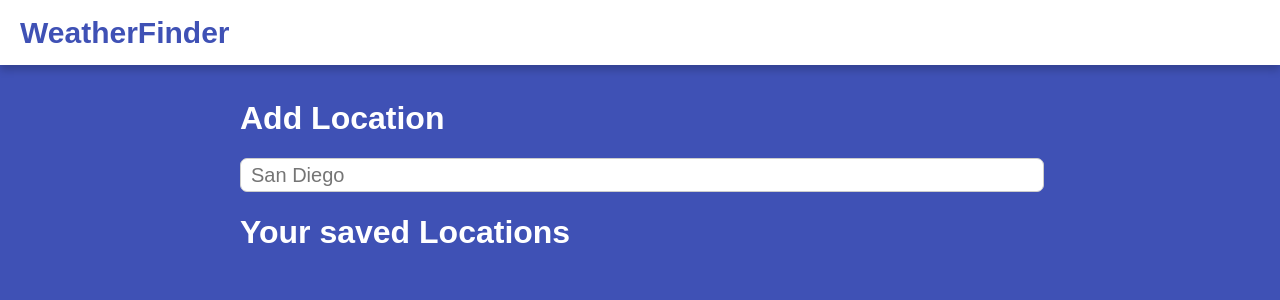
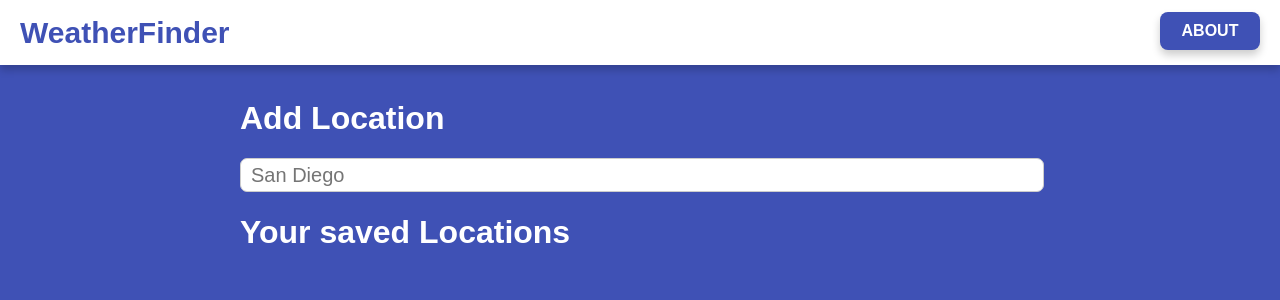
Before and after one commit to Kameron2442/weatherFinder-Angular, an Angular app: page / in a window 1280 px wide. Shown: the top 300 px of the page. Built offline with nearby package versions, Linux system fonts and the light colour scheme; no server answers.

Commit message:
Added an error component (for 404s) and an about component for the about page. Also added an about button for the about page on the nav. Did all the nessicary routing.

```diff
--- /dev/null
+++ b/src/app/about/about.component.css
@@ -0,0 +1,11 @@
+.about-text{
+    color: white;
+    font-size: 20px;
+    line-height: 28px;
+}
+
+.center-gif{
+    width: 300px;
+    margin-left: auto;
+    margin-right: auto;
+}
--- /dev/null
+++ b/src/app/about/about.component.html
@@ -0,0 +1,12 @@
+<h1>About this app</h1>
+<p class = 'about-text'>
+
+    This is an angular app created by me, Kameron Bourgeois, to try and cover all the important concepts of Angular.
+    It uses two APIs to function. Geonames.org is being used for translating location names into coordnates and
+    open openweathermap.org is used for determining the weather.
+
+</p>
+
+<div class = 'center-gif'>
+<iframe src="https://giphy.com/embed/yYSSBtDgbbRzq" width="300" height="360" frameBorder="0" class="giphy-embed" allowFullScreen></iframe>
+</div>
--- /dev/null
+++ b/src/app/about/about.component.ts
@@ -0,0 +1,15 @@
+import { Component, OnInit } from '@angular/core';
+
+@Component({
+  selector: 'app-about',
+  templateUrl: './about.component.html',
+  styleUrls: ['./about.component.css']
+})
+export class AboutComponent implements OnInit {
+
+  constructor() { }
+
+  ngOnInit(): void {
+  }
+
+}
--- a/src/app/app-routing.module.ts
+++ b/src/app/app-routing.module.ts
@@ -1,8 +1,17 @@
 import { NgModule } from '@angular/core';
 import { Routes, RouterModule } from '@angular/router';
+import { MylocsComponent } from '../app/mylocs/mylocs.component';
+import { AboutComponent } from '../app/about/about.component';
+import { ErrorComponent } from '../app/error/error.component';
 
 
-const routes: Routes = [];
+
+const routes: Routes = [
+  { path: '', component: MylocsComponent },
+  { path: 'about', component: AboutComponent },
+  { path: '**', component: ErrorComponent },
+
+];
 
 @NgModule({
   imports: [RouterModule.forRoot(routes)],
--- a/src/app/app.component.css
+++ b/src/app/app.component.css
@@ -13,6 +13,8 @@
     background-color: white;
     height: 65px;
     margin-bottom: 35px;
+    box-shadow: 0 5px 8px 0 rgba(0, 0, 0, 0.2);
+
 }
 
 .nav-title{
@@ -22,6 +24,22 @@
     line-height: 65px;
     color: #3F51B5;
     font-weight: 600;
-    box-shadow: 0 5px 8px 0 rgba(0, 0, 0, 0.2);
+    text-decoration: none;
 
 }
+
+.about-btn{
+    background-color: #3F51B5;
+    display: block;
+    width: 70px;
+    text-align: center;
+    margin-top: 12px;
+    margin-right: 20px;
+    font-weight: 600;
+    color: white;
+    float: right;
+    padding: 10px 15px 10px 15px;
+    border-radius: 8px;
+    box-shadow: 0 5px 8px 0 rgba(0, 0, 0, 0.2);
+    cursor: pointer;
+}
--- a/src/app/app.component.html
+++ b/src/app/app.component.html
@@ -1,11 +1,13 @@
 
 <div class = 'nav'>
 
-    <p class = 'nav-title'>WeatherFinder</p>
+    <a class = 'nav-title' routerLink=''>WeatherFinder</a>
+    <div class = 'about-btn' routerLink='about'>ABOUT</div>
+
 
 </div>
 <div class = 'some-margin'>
     <div class = 'max-width'>
-    <app-mylocs></app-mylocs>
+    <router-outlet></router-outlet>
     </div>
 </div>
--- a/src/app/app.module.ts
+++ b/src/app/app.module.ts
@@ -7,13 +7,17 @@ import { AppComponent } from './app.component';
 import { LocItemComponent } from './loc-item/loc-item.component';
 import { MylocsComponent } from './mylocs/mylocs.component';
 import { NewLocComponent } from './new-loc/new-loc.component';
+import { AboutComponent } from './about/about.component';
+import { ErrorComponent } from './error/error.component';
 
 @NgModule({
   declarations: [
     AppComponent,
     LocItemComponent,
     MylocsComponent,
-    NewLocComponent
+    NewLocComponent,
+    AboutComponent,
+    ErrorComponent
   ],
   imports: [
     BrowserModule,
--- /dev/null
+++ b/src/app/error/error.component.css
@@ -0,0 +1,10 @@
+.center-gif{
+    width: 300px;
+    margin-left: auto;
+    margin-right: auto;
+}
+
+.error-mess{
+    font-size: 60px;
+    text-align: center;
+}
--- /dev/null
+++ b/src/app/error/error.component.html
@@ -0,0 +1,5 @@
+<h1 class = 'error-mess'>404 Not Found</h1>
+
+<div class = 'center-gif'>
+    <iframe src="https://giphy.com/embed/14uQ3cOFteDaU" width="300" height="320" frameBorder="0" class="giphy-embed" allowFullScreen></iframe>
+</div>
--- /dev/null
+++ b/src/app/error/error.component.ts
@@ -0,0 +1,15 @@
+import { Component, OnInit } from '@angular/core';
+
+@Component({
+  selector: 'app-error',
+  templateUrl: './error.component.html',
+  styleUrls: ['./error.component.css']
+})
+export class ErrorComponent implements OnInit {
+
+  constructor() { }
+
+  ngOnInit(): void {
+  }
+
+}
```
Also changed, not shown: 2 other files (tests, documents, lock files or other folders).
